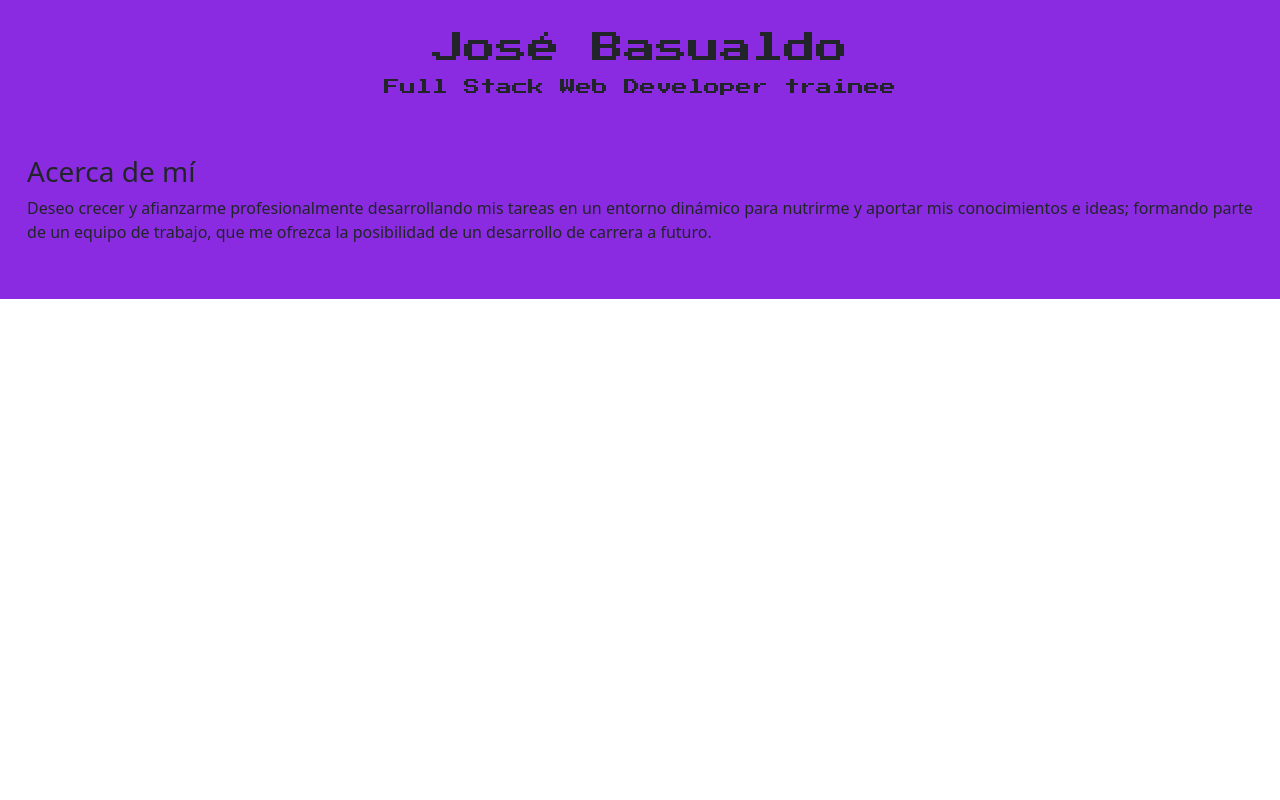
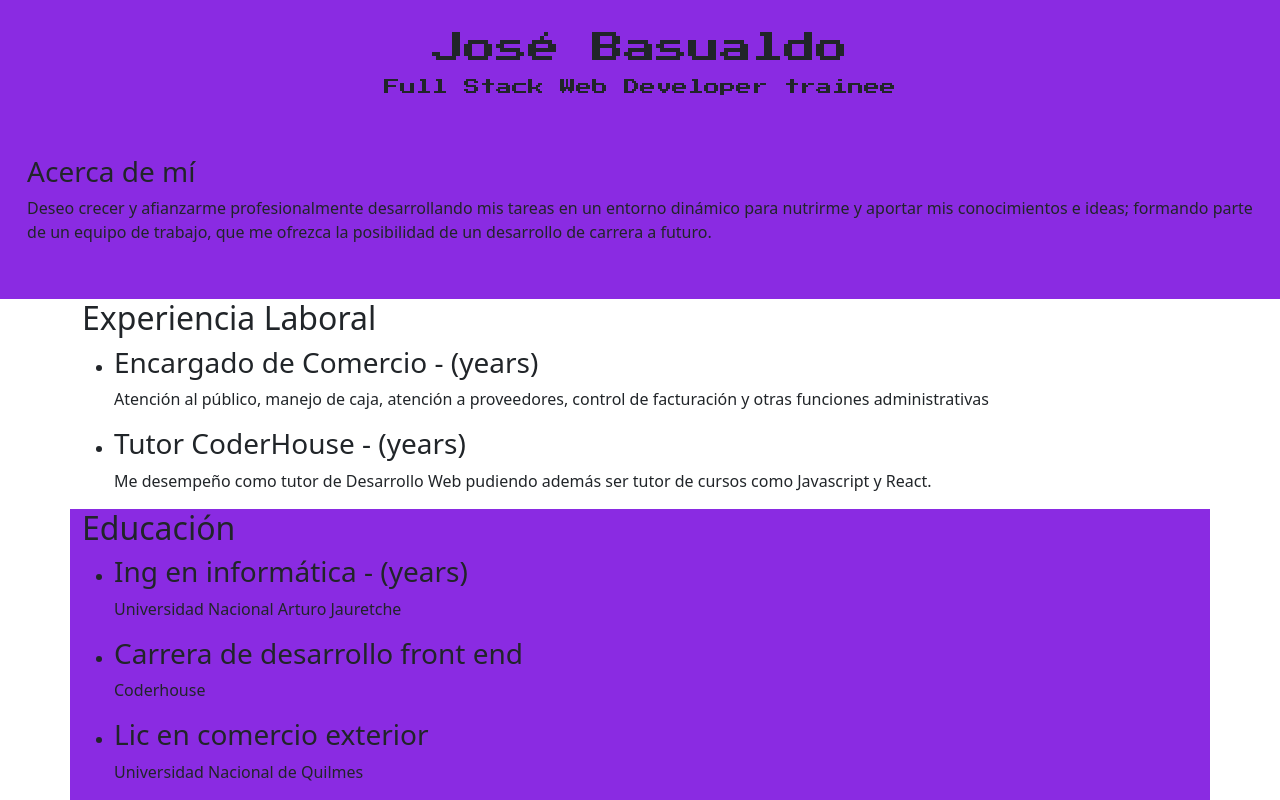
Before and after one commit to Jose-ph/arg-programa-frontEnd, an Angular app in the folder portfolio-front/: page / in a window 1280 px wide. Shown: the part 779-1579 px from the top of the page. Before the commit the page ends 1078 px from the top, so only its background shows below. Built offline with nearby package versions, Linux system fonts and the light colour scheme.

Commit message:
adds experience and education components

```diff
--- a/portfolio-front/src/app/app.component.html
+++ b/portfolio-front/src/app/app.component.html
@@ -1,3 +1,5 @@
 
 <app-header></app-header>
 <app-about></app-about>
+<app-experience></app-experience>
+<app-education></app-education>
--- a/portfolio-front/src/app/app.module.ts
+++ b/portfolio-front/src/app/app.module.ts
@@ -9,6 +9,8 @@ import { SocialComponent } from './components/social/social.component';
 import { HeroComponent } from './components/hero/hero.component';
 import { AboutComponent } from './components/about/about.component';
 import { NavbarComponent } from './components/navbar/navbar.component';
+import { ExperienceComponent } from './components/experience/experience.component';
+import { EducationComponent } from './components/education/education.component';
 
 @NgModule({
   declarations: [
@@ -18,7 +20,9 @@ import { NavbarComponent } from './components/navbar/navbar.component';
     SocialComponent,
     HeroComponent,
     AboutComponent,
-    NavbarComponent
+    NavbarComponent,
+    ExperienceComponent,
+    EducationComponent
   ],
   imports: [
     BrowserModule,
--- /dev/null
+++ b/portfolio-front/src/app/components/education/education.component.css
@@ -0,0 +1,3 @@
+*{
+    background-color: blueviolet;
+}
--- /dev/null
+++ b/portfolio-front/src/app/components/education/education.component.html
@@ -0,0 +1,29 @@
+<div class="container">
+
+
+    <h2>Educación</h2>
+
+    <div class="row">
+
+        <div class="col-12">
+
+            <ul>
+                <li>
+                    <h3>Ing en informática - (years)</h3>
+                </li>
+                <p>Universidad Nacional Arturo Jauretche</p>
+                <li>
+                    <h3>Carrera de desarrollo front end</h3>
+                </li>
+                <p>Coderhouse</p>
+                <li>
+                    <h3>Lic en comercio exterior</h3>
+                </li>
+                <p>Universidad Nacional de Quilmes</p>
+            </ul>
+
+        </div>
+
+    </div>
+
+</div>
--- /dev/null
+++ b/portfolio-front/src/app/components/education/education.component.ts
@@ -0,0 +1,15 @@
+import { Component, OnInit } from '@angular/core';
+
+@Component({
+  selector: 'app-education',
+  templateUrl: './education.component.html',
+  styleUrls: ['./education.component.css']
+})
+export class EducationComponent implements OnInit {
+
+  constructor() { }
+
+  ngOnInit(): void {
+  }
+
+}
--- /dev/null
+++ b/portfolio-front/src/app/components/experience/experience.component.html
@@ -0,0 +1,27 @@
+<div class="container">
+
+
+    <h2>Experiencia Laboral</h2>
+
+    <div class="row">
+
+        <div class="col-12">
+
+            <ul>
+                <li>
+                    <h3>Encargado de Comercio - (years)</h3>
+                </li>
+                <p>Atención al público,
+                    manejo de caja, atención a proveedores, control de facturación y
+                    otras funciones administrativas</p>
+                <li>
+                    <h3>Tutor CoderHouse - (years) </h3>
+                </li>
+                <p>Me desempeño como tutor de Desarrollo Web pudiendo además ser tutor de cursos como Javascript y React.</p>
+            </ul>
+
+        </div>
+
+    </div>
+
+</div>
--- /dev/null
+++ b/portfolio-front/src/app/components/experience/experience.component.ts
@@ -0,0 +1,15 @@
+import { Component, OnInit } from '@angular/core';
+
+@Component({
+  selector: 'app-experience',
+  templateUrl: './experience.component.html',
+  styleUrls: ['./experience.component.css']
+})
+export class ExperienceComponent implements OnInit {
+
+  constructor() { }
+
+  ngOnInit(): void {
+  }
+
+}
```
Also changed, not shown: portfolio-front/src/app/components/experience/experience.component.css (added), 2 other files (tests, documents, lock files or other folders).
